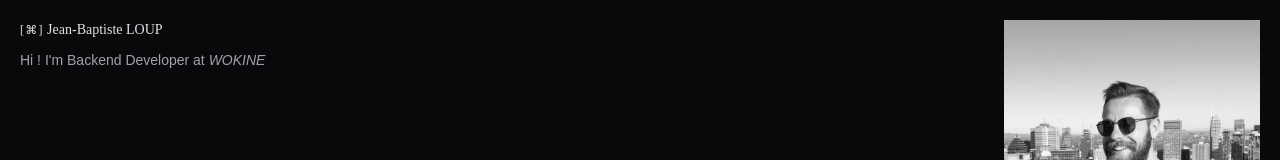
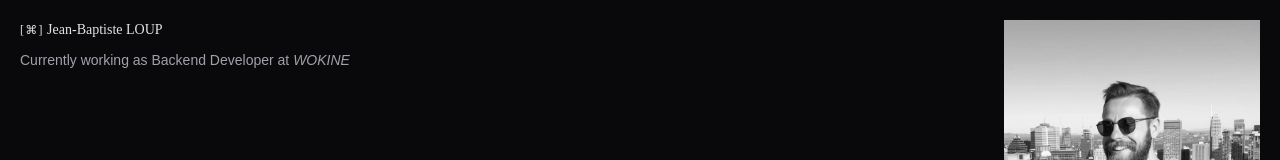
Before and after one commit to ogrre/jbloup-v4, a Vue app: page / in a window 1280 px wide. Shown: the top 160 px of the page. Built offline with nearby package versions, Linux system fonts and the light colour scheme; a web font is replaced by a local one.

Commit message:
fix(summary): update sentence

```diff
--- a/src/App.vue
+++ b/src/App.vue
@@ -20,7 +20,7 @@ const resume: Resume = resumeData as Resume;
             <span class="tracking-widest text-xs">[⌘]</span>
             {{ resume.basics.name }}
           </h1>
-          <p class="text-zinc-400">Hi ! I'm {{ resume.basics.title }} at <a class="relative group"
+          <p class="text-zinc-400">Currently working as {{ resume.basics.title }} at <a class="relative group"
                                                                                   :href="resume.basics.companyUrl"
                                                                                   target="_blank">
             <span class="text-zinc-400 italic uppercase">{{ resume.basics.company }}</span>
```
